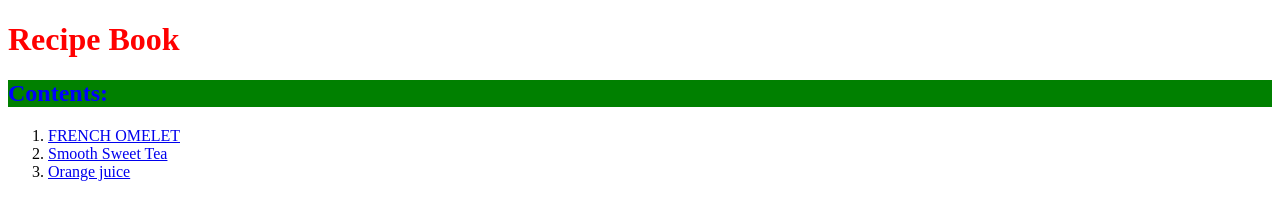
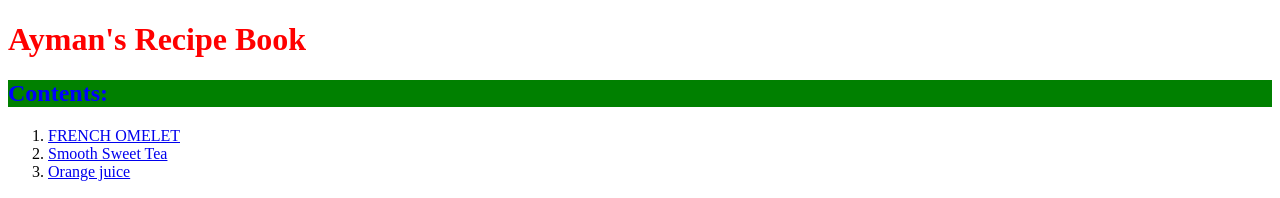
Before and after one commit to ayman525/ayman525.github.io, a plain HTML site: page index.html in a window 1280 px wide. Shown: the top 198 px of the page. Drawn offline with Linux system fonts and the light colour scheme.

Commit message:
Update index.html

```diff
--- a/index.html
+++ b/index.html
@@ -15,7 +15,7 @@
         </style>
     </head>
     <body>
-        <h1>Recipe Book</h1>
+        <h1><strong> Ayman's</strong> Recipe Book</h1>
         <h2>Contents:</h2>
 
         <ol>
```
